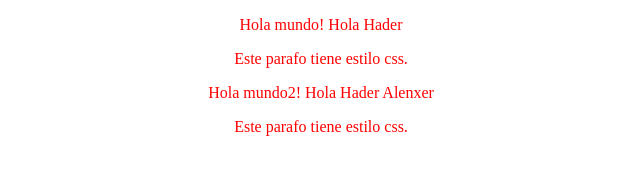
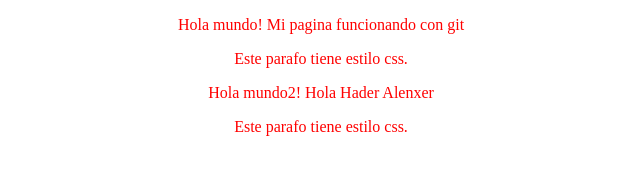
Before and after one commit to Hambat77/eliminar-es-prueba, a plain HTML site: page index.html in a window 1280 px wide. Shown: the whole page, without its empty margins (319-959 px from the left). Drawn offline with Linux system fonts and the light colour scheme.

Commit message:
modifique archivo index

```diff
--- a/index.html
+++ b/index.html
@@ -9,7 +9,7 @@
         </style>
     </head>
     <body>
-        <p>Hola mundo! Hola Hader</p>
+        <p>Hola mundo! Mi pagina funcionando con git</p>
         <p>Este parafo tiene estilo css.</p>
 
 
```
